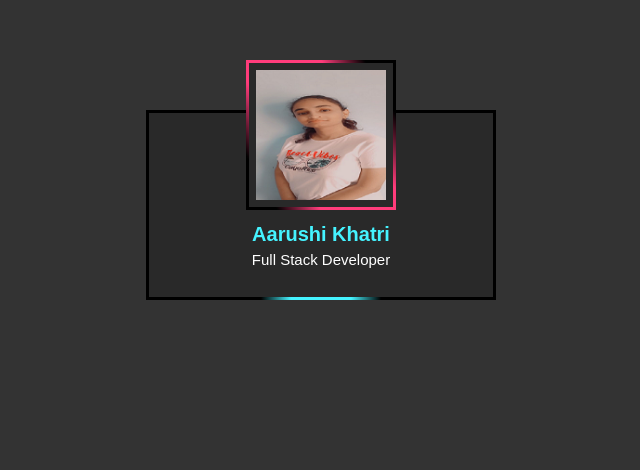
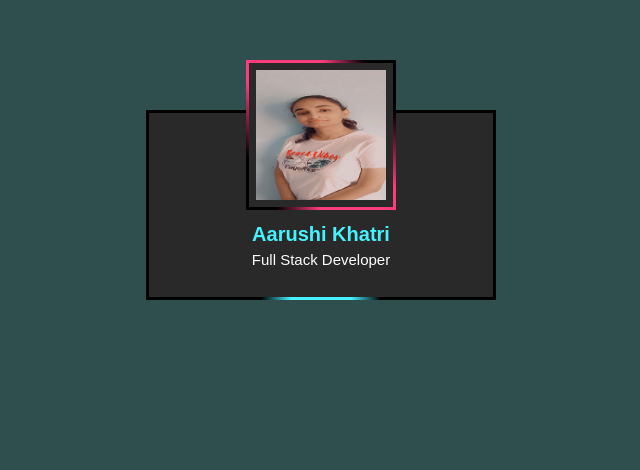
Before and after one commit to CforCodin/ProfileCard, a plain HTML site: page index.html in a window 1280 px wide. Shown: the part 195-665 px from the top of the page, without its empty margins (319-959 px from the left). Drawn offline with Linux system fonts and the light colour scheme.

Commit message:
Update index.css

```diff
--- a/index.css
+++ b/index.css
@@ -10,7 +10,7 @@ body{
     justify-content: center;
     align-items: center;
     min-height: 100vh;
-    background: #333;
+    background: darkslategrey;
 }
 .card
 {
```
